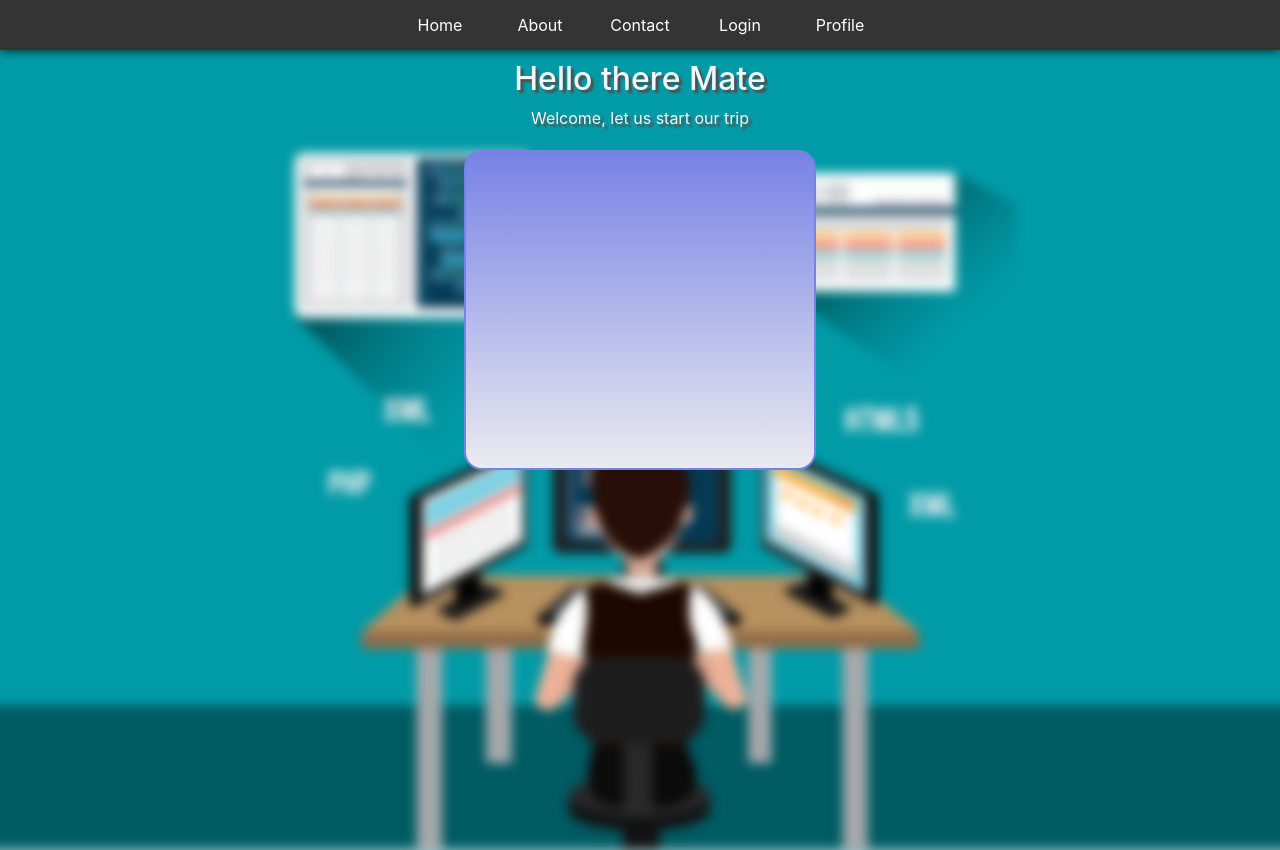
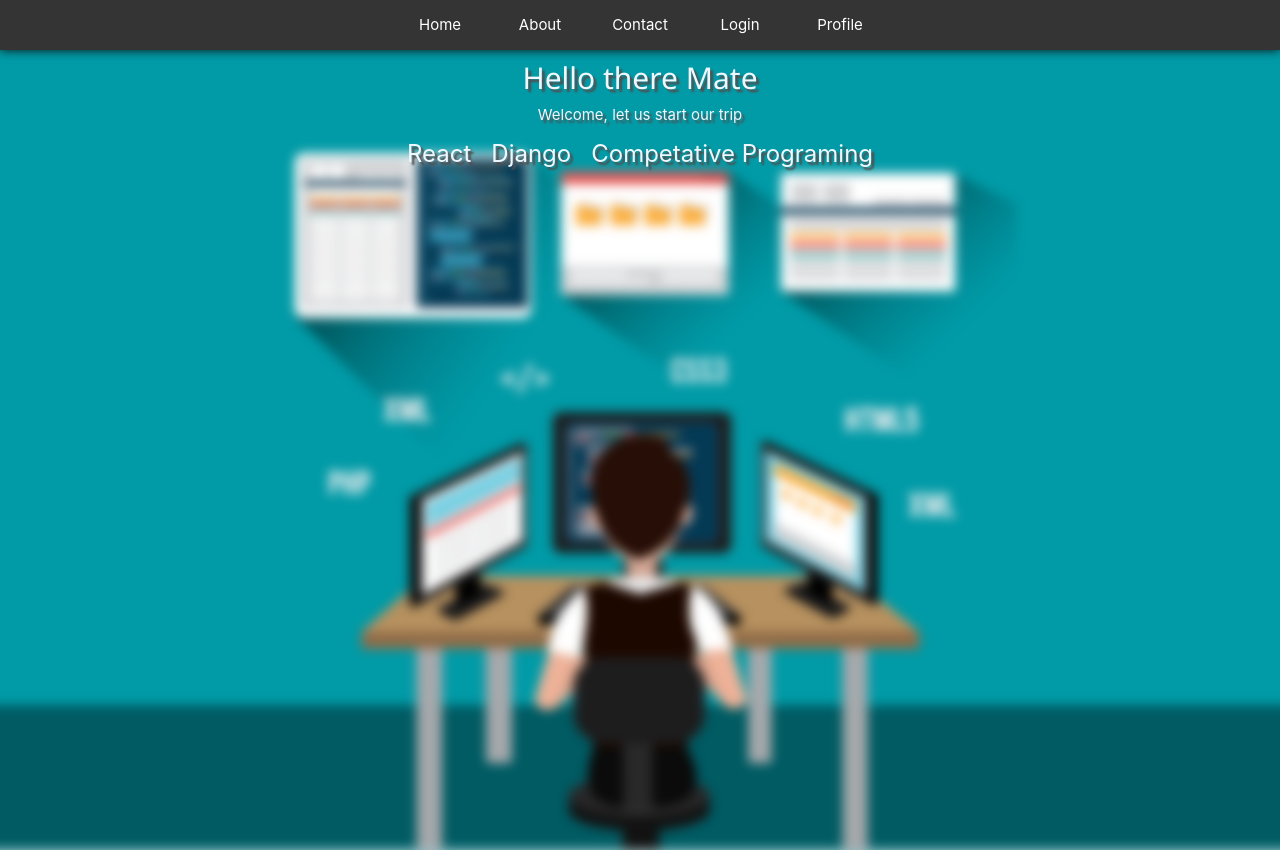
Before and after one commit to RomitSingh1999/ReactPortfolio, a React (Create React App) app: page / in a window 1280 px wide. Built offline with nearby package versions, Linux system fonts and the light colour scheme; no server answers.

Commit message:
:fire: Removing errors
Removing errors

```diff
--- a/public/index.html
+++ b/public/index.html
@@ -16,7 +16,7 @@
     <link rel="preconnect" href="https://fonts.gstatic.com">
 <link href="https://fonts.googleapis.com/css2?family=Open+Sans:wght@400;700&display=swap" rel="stylesheet">
     <link rel="stylesheet" href="https://use.fontawesome.com/releases/v5.15.3/css/all.css" integrity="sha384-SZXxX4whJ79/gErwcOYf+zWLeJdY/qpuqC4cAa9rOGUstPomtqpuNWT9wdPEn2fk" crossorigin="anonymous">
-
+   <link rel="stylesheet" href="https://www.w3schools.com/w3css/4/w3.css">
     <title>My first React Project</title>
 </head>
 
--- a/src/components/Home/Home.css
+++ b/src/components/Home/Home.css
@@ -26,3 +26,20 @@
     float: left;
     display: flex;
 }
+.skills-element{
+
+
+    font-size: x-large;
+    font:bold;
+    text-shadow: 3px 3px 2px #504e4e;
+    color: aliceblue;
+} span{
+    margin:10px;
+}
+.skills-element span:hover{
+    cursor: pointer;
+    font-size: x-large;
+    text-shadow: 2px 1px 1px #741d1d;
+    color: rgb(255, 79, 79);
+    font:bold;
+}
--- a/src/components/Home/Home.js
+++ b/src/components/Home/Home.js
@@ -1,8 +1,74 @@
 import React,{useState} from 'react'
 import "../../../node_modules/bootstrap/dist/css/bootstrap.min.css"
 import "./Home.css"
+import Typed from "react-typed"
 const Home=()=>{
+    const Imgobj="1G-Computer_ScienceCsIT_Software_Engineering.png"
+    const [reactflag,setreactflag]=useState("")
+    const [djangoflag,setdjangoflag]=useState("")
+    const [compflag,setcompflag]=useState("")
+    const clearflags=()=>{
+        setreactflag("");
+        setdjangoflag("");
+        setcompflag("")
+    }
+    const reactHandler=()=>{
+        clearflags();
+        const stringelement = "This is react handler which activates when you click on React";
+        setreactflag(stringelement);
+        return (
 
+            <>
+                <div className="card" style={{background:"none"}} >
+                    <Typed
+                    strings={[stringelement]}
+                    typeSpeed={100}
+                    backSpeed={10}
+                    loop
+                    />
+                    {console.log("Typed....")}
+                </div>
+            </>
+        )
+    }
+    const djangoHandler=()=>{
+        clearflags();
+        const stringelement = "DJango This is react handler which activates when you click on React";
+        setdjangoflag(stringelement);
+        return (
+
+            <>
+                <div className="card" style={{background:"none"}} >
+                    <Typed
+                    strings={[stringelement]}
+                    typeSpeed={100}
+                    backSpeed={10}
+                    loop
+                    />
+                    {console.log("Typed....")}
+                </div>
+            </>
+        )
+    }
+    const compHandler=()=>{
+        clearflags();
+        const stringelement = "comp This is react handler which activates when you click on React";
+        setcompflag(stringelement);
+        return (
+
+            <>
+                <div className="card" style={{background:"none"}} >
+                    <Typed
+                    strings={[stringelement]}
+                    typeSpeed={100}
+                    backSpeed={10}
+                    loop
+                    />
+                    {console.log("Typed....")}
+                </div>
+            </>
+        )
+    }
     return (
         <>
 
@@ -12,9 +78,32 @@
                 <span>Welcome, let us start our trip</span>
             </div>
             <div className="container">
-                <div className="card">
+                <div className="skills-element">
+                <span onClick={reactHandler}>React</span>
+                <span onClick={djangoHandler}>Django</span>
+                <span onClick={compHandler}>Competative Programing</span>
+                </div>
+
+                <div className="w3-container w3-center w3-animate-opacity">
+                    {reactflag?(
+                        <div className="card" style={{background:"none"}} >
+                            {reactflag}
+                        </div>
+                    ):(<></>)}
+                    {djangoflag?(
+                        <div className="card" style={{background:"none"}} >
+                            {djangoflag}
+                        </div>
+                    ):(<></>)}
+                    {compflag?(
+                        <div className="card" style={{background:"none"}} >
+                            {compflag}
+                        </div>
+                    ):(<></>)}
+
 
                 </div>
+
             </div>
         </div>
 
--- a/src/components/Profile/projects.js
+++ b/src/components/Profile/projects.js
@@ -24,7 +24,7 @@
             <div className="card-img-top" src={{URL:"bg-image.jpg"}} alt="Card image cap" />
 
             <div className="card-title" style={{color:"rgb(19,25, 110)",fontSize:"2rem",fontWeight:"bold"}} >
-                <a href="#"><span><FaGithub color="white" /></span></a><Typed
+                <a href="https://github.com/RomitSingh1999/ReactPortfolio"><span><FaGithub color="white" /></span></a><Typed
                 strings={[projectData.projectName]}
                 typeSpeed={100}
                 backSpeed={10}
```
